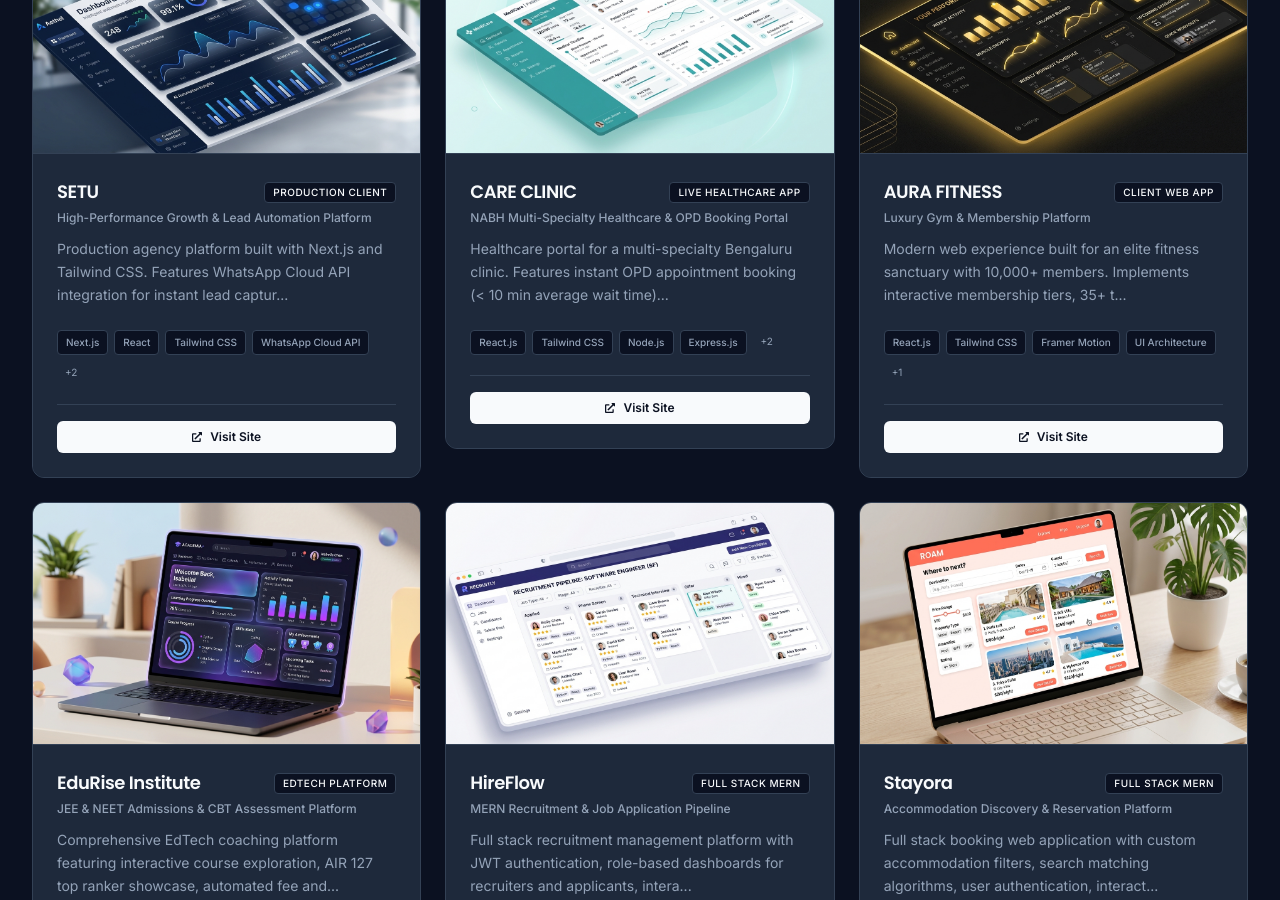
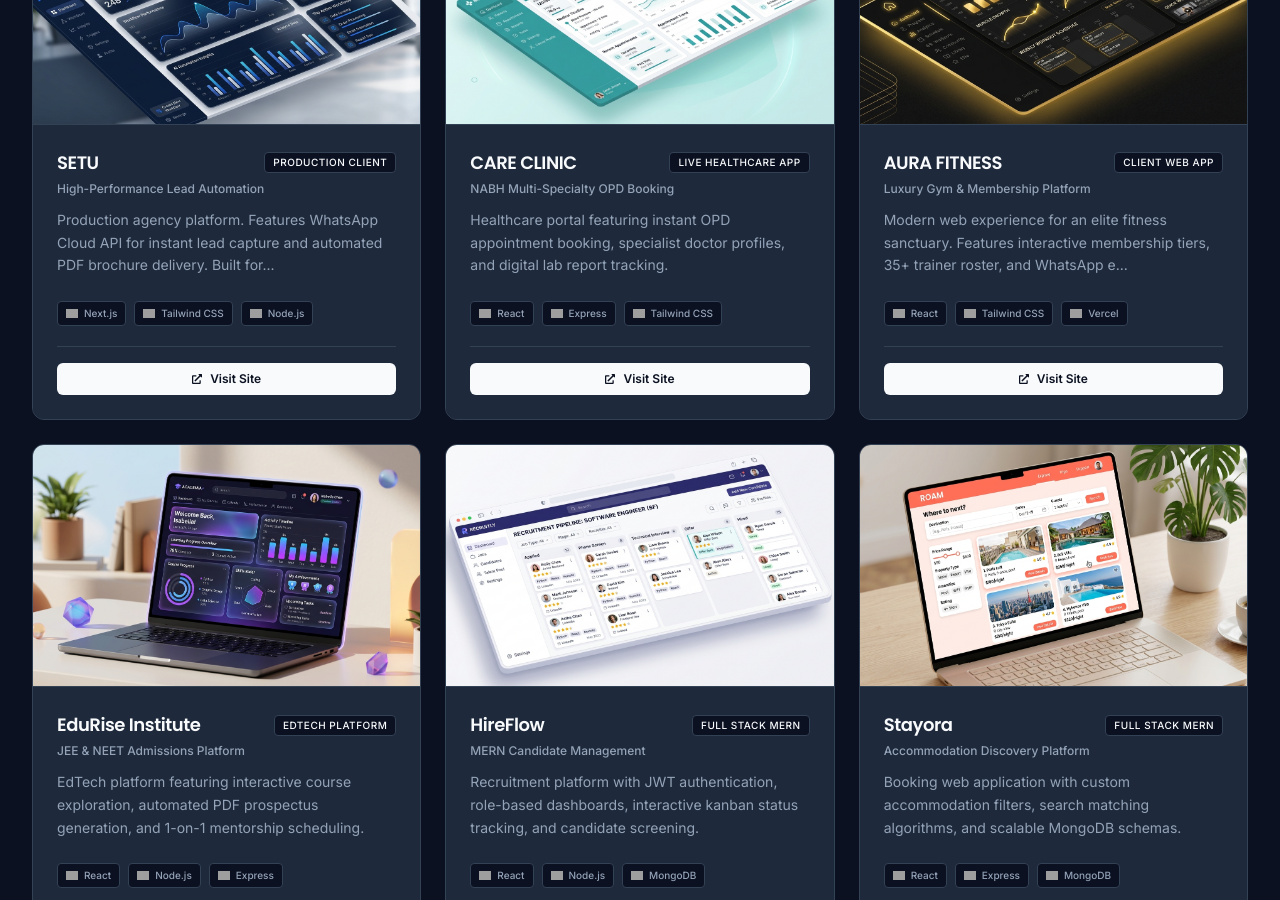
Before and after one commit to Amitrajput111/My-Portfolio, a React (Create React App) app: page / in a window 1280 px wide. Shown: the part 1900-2800 px from the top of the page. Built offline with nearby package versions, Linux system fonts and the light colour scheme; no server answers; grey boxes are pictures that could not be loaded.

Commit message:
fix: final polishing per user feedback. optimize hero image, update achievements & contact, and modernize footer

```diff
--- a/src/components/About.jsx
+++ b/src/components/About.jsx
@@ -17,7 +17,12 @@ const iconMap = {
 
 export default function About() {
   return (
-    <Section id="about" alt>
+    <Section id="about" className="relative overflow-hidden">
+      {/* Colorful Abstract Background */}
+      <div className="absolute top-0 left-0 w-full h-full pointer-events-none overflow-hidden z-0">
+        <div className="absolute -top-40 -left-40 w-96 h-96 bg-emerald-500/10 rounded-full blur-[100px]" />
+        <div className="absolute top-40 -right-40 w-96 h-96 bg-violet-500/10 rounded-full blur-[100px]" />
+      </div>
       <div className="relative z-10">
         <SectionHeading
           label="About Me"
@@ -53,8 +58,8 @@ export default function About() {
                   Full Stack Engineer · Indore, India
                 </p>
                 <div className="flex items-center gap-1.5 mt-2 text-xs text-foreground font-semibold">
-                  <HiCheckCircle size={14} className="text-green-500" />
-                  <span>AWS Certified Developer</span>
+                  <HiCheckCircle size={14} className="text-emerald-500" />
+                  <span>Advanced MERN Stack Certified</span>
                 </div>
               </div>
             </div>
--- a/src/components/Achievements.jsx
+++ b/src/components/Achievements.jsx
@@ -20,7 +20,11 @@ function StatCard({ item, index }) {
       className="p-8 md:p-10 text-center bg-surface border border-border rounded-xl transition-colors hover:border-muted"
     >
       <div className="w-12 h-12 rounded-lg bg-background border border-border flex items-center justify-center mx-auto mb-5 text-foreground">
-        <HiTrendingUp size={24} />
+        {item.iconUrl ? (
+          <img src={item.iconUrl} alt={item.label} className="w-6 h-6 object-contain" />
+        ) : (
+          <HiTrendingUp size={24} />
+        )}
       </div>
       <p className="text-4xl md:text-5xl font-display font-bold text-foreground mb-2">
         {item.textValue ?? (
--- a/src/components/Contact.jsx
+++ b/src/components/Contact.jsx
@@ -89,9 +89,9 @@ export default function Contact() {
                   href={href}
                   target={href.startsWith("mailto") ? undefined : "_blank"}
                   rel="noopener noreferrer"
-                  className="flex items-center gap-4 p-5 bg-surface border border-border hover:border-muted transition-colors rounded-xl rounded-2xl group"
+                  className="flex items-center gap-4 p-5 bg-surface border border-border hover:border-emerald-500/50 transition-colors rounded-xl group"
                 >
-                  <span className="p-3.5 rounded-xl bg-gradient-to-br from-accent/20 to-accent-purple/10 text-foreground border border-accent/20 group-hover:shadow-card-hover transition-shadow duration-300">
+                  <span className="p-3.5 rounded-xl bg-gradient-to-br from-emerald-500/10 to-transparent text-foreground border border-emerald-500/20 group-hover:shadow-[0_0_15px_rgba(16,185,129,0.3)] transition-shadow duration-300">
                     <Icon size={20} />
                   </span>
                   <div>
@@ -112,7 +112,7 @@ export default function Contact() {
             transition={{ duration: 0.6 }}
             className="lg:col-span-3 bg-surface border border-border rounded-xl p-8 md:p-10 space-y-6 relative"
           >
-            <div className="absolute top-0 left-0 right-0 h-1 bg-gradient-to-r from-accent via-accent-purple to-transparent rounded-t-2xl" />
+            <div className="absolute top-0 left-0 right-0 h-1 bg-gradient-to-r from-emerald-500 via-white to-transparent rounded-t-xl" />
 
             <div className="grid sm:grid-cols-2 gap-5">
               <div>
--- a/src/components/Footer.jsx
+++ b/src/components/Footer.jsx
@@ -1,12 +1,22 @@
 import React from "react";
-import { FaGithub, FaLinkedin } from "react-icons/fa";
-import { LeetCodeIcon } from "./ui/Icons";
 import { personalInfo, navLinks } from "../data/portfolioData";
 
 const socialLinks = [
-  { icon: FaGithub, href: personalInfo.github, label: "GitHub" },
-  { icon: FaLinkedin, href: personalInfo.linkedin, label: "LinkedIn" },
-  { icon: LeetCodeIcon, href: personalInfo.leetcode, label: "LeetCode" },
+  {
+    href: personalInfo.github,
+    label: "GitHub",
+    imgUrl: "https://cdn.jsdelivr.net/gh/devicons/devicon@latest/icons/github/github-original.svg"
+  },
+  {
+    href: personalInfo.linkedin,
+    label: "LinkedIn",
+    imgUrl: "https://cdn.jsdelivr.net/gh/devicons/devicon@latest/icons/linkedin/linkedin-original.svg"
+  },
+  {
+    href: personalInfo.leetcode,
+    label: "LeetCode",
+    imgUrl: "https://upload.wikimedia.org/wikipedia/commons/1/19/LeetCode_logo_black.png"
+  },
 ];
 
 export default function Footer() {
@@ -15,8 +25,8 @@ export default function Footer() {
   };
 
   return (
-    <footer className="relative border-t border-white/[0.06] bg-surface pt-20 pb-10 overflow-hidden">
-      <div className="absolute top-0 left-0 right-0 h-px bg-gradient-to-r from-transparent via-accent/30 to-transparent" />
+    <footer className="relative border-t border-border bg-surface pt-20 pb-10 overflow-hidden">
+      <div className="absolute top-0 left-0 right-0 h-px bg-gradient-to-r from-transparent via-emerald-500/30 to-transparent" />
       <div className="absolute top-0 left-1/2 -translate-x-1/2 w-1/3 h-24 bg-foreground/5 blur-3xl pointer-events-none" />
 
       <div className="section-container relative z-10">
@@ -54,28 +64,25 @@ export default function Footer() {
               Connect
             </h4>
             <div className="flex gap-3">
-              {socialLinks.map(({ icon: Icon, href, label }) => (
+              {socialLinks.map(({ href, label, imgUrl }) => (
                 <a
                   key={label}
                   href={href}
                   target="_blank"
                   rel="noopener noreferrer"
                   aria-label={label}
-                  className="p-3.5 bg-surface border border-border rounded-xl rounded-xl text-muted hover:text-foreground hover:shadow-card-hover transition-all duration-300 hover:-translate-y-1"
+                  className="p-3.5 bg-background border border-border rounded-xl hover:shadow-[0_0_15px_rgba(16,185,129,0.3)] hover:border-emerald-500/50 transition-all duration-300 hover:-translate-y-1"
                 >
-                  <Icon size={20} />
+                  <img src={imgUrl} alt={label} className="w-6 h-6 object-contain" />
                 </a>
               ))}
             </div>
           </div>
         </div>
 
-        <div className="border-t border-white/[0.06] pt-10 flex flex-col sm:flex-row items-center justify-between gap-4 text-center sm:text-left">
+        <div className="border-t border-border pt-10 flex flex-col sm:flex-row items-center justify-between gap-4 text-center sm:text-left">
           <p className="text-muted text-sm font-medium">
-            &copy; {new Date().getFullYear()} {personalInfo.name}. All rights reserved.
-          </p>
-          <p className="text-muted/50 text-xs font-medium">
-            Built with React, Tailwind CSS, Framer Motion, and passion for technology.
+            &copy; 2025 Amit Rajput. All Rights Reserved.
           </p>
         </div>
       </div>
--- a/src/components/ui/ProjectCard.jsx
+++ b/src/components/ui/ProjectCard.jsx
@@ -64,13 +64,14 @@ export default function ProjectCard({ project, index }) {
         </p>
 
         {/* Tech pills */}
-        <div className="flex flex-wrap gap-1.5 mb-5">
-          {project.tech.slice(0, 4).map((tech) => (
+        <div className="flex flex-wrap gap-2 mb-5">
+          {project.tech.slice(0, 4).map((t) => (
             <span
-              key={tech}
-              className="text-[10px] px-2 py-1 rounded bg-background text-muted border border-border font-medium"
+              key={t.name}
+              className="inline-flex items-center gap-1.5 text-[10px] px-2 py-1 rounded bg-background text-muted border border-border font-medium hover:text-foreground hover:border-muted transition-colors cursor-default"
             >
-              {tech}
+              {t.logo && <img src={t.logo} alt={t.name} className="w-3 h-3 object-contain" />}
+              {t.name}
             </span>
           ))}
           {project.tech.length > 4 && (
--- a/src/components/ui/ProjectShowcaseSlider.jsx
+++ b/src/components/ui/ProjectShowcaseSlider.jsx
@@ -96,13 +96,14 @@ export default function ProjectShowcaseSlider({ projects = [] }) {
               </p>
 
               {/* Tech stack */}
-              <div className="flex flex-wrap gap-2 mb-8">
+              <div className="flex flex-wrap items-center gap-2 mb-8">
                 {cur.tech.map((t) => (
                   <span
-                    key={t}
-                    className="text-[11px] px-2.5 py-1 rounded bg-background text-muted border border-border font-medium"
+                    key={t.name}
+                    className="inline-flex items-center gap-1.5 text-xs font-semibold px-3 py-1.5 rounded-full bg-surface/50 border border-border text-foreground backdrop-blur-sm"
                   >
-                    {t}
+                    {t.logo && <img src={t.logo} alt={t.name} className="w-4 h-4 object-contain" />}
+                    {t.name}
                   </span>
                 ))}
               </div>
--- a/src/data/portfolioData.js
+++ b/src/data/portfolioData.js
@@ -36,7 +36,7 @@ export const aboutMetrics = [
   { value: 500, suffix: "+", label: "DSA Problems Solved", icon: "code" },
   { value: 6, suffix: "+", label: "Production & Client Apps", icon: "rocket" },
   { value: 2, suffix: "", label: "Engineering Internships", icon: "briefcase" },
-  { textValue: "AWS", label: "Certified Developer", icon: "cloud" },
+  { textValue: "Infosys", label: "Advanced MERN Stack", icon: "cloud" },
 ];
 
 export const skillCategories = [
@@ -125,13 +125,16 @@ export const projects = [
   {
     id: "setu",
     name: "SETU",
-    title: "SETU — Digital Growth & Intelligent Automation",
-    subtitle: "High-Performance Growth & Lead Automation Platform",
-    description:
-      "Production agency platform built with Next.js and Tailwind CSS. Features WhatsApp Cloud API integration for instant lead capture, automated brochure & fee PDF delivery, Google Maps Top-3 ranking optimization, and calendar scheduling.",
+    title: "SETU — Digital Growth Platform",
+    subtitle: "High-Performance Lead Automation",
+    description: "Production agency platform. Features WhatsApp Cloud API for instant lead capture and automated PDF brochure delivery. Built for high conversion.",
     live: "https://setu-platform-dkuh7c2q6-amitrajput111s-projects.vercel.app/",
     github: null,
-    tech: ["Next.js", "React", "Tailwind CSS", "WhatsApp Cloud API", "Node.js", "Vercel"],
+    tech: [
+      { name: "Next.js", logo: "https://cdn.jsdelivr.net/gh/devicons/devicon@latest/icons/nextjs/nextjs-original.svg" },
+      { name: "Tailwind CSS", logo: "https://cdn.jsdelivr.net/gh/devicons/devicon@latest/icons/tailwindcss/tailwindcss-original.svg" },
+      { name: "Node.js", logo: "https://cdn.jsdelivr.net/gh/devicons/devicon@latest/icons/nodejs/nodejs-original.svg" },
+    ],
     category: "Client Platforms",
     badge: "Production Client",
     featured: true,
@@ -139,13 +142,16 @@ export const projects = [
   {
     id: "care-clinic",
     name: "CARE CLINIC",
-    title: "CARE CLINIC — Trusted Care. Closer to You",
-    subtitle: "NABH Multi-Specialty Healthcare & OPD Booking Portal",
-    description:
-      "Healthcare portal for a multi-specialty Bengaluru clinic. Features instant OPD appointment booking (< 10 min average wait time), specialist doctor profiles across 4 departments, digital lab report tracking, and cashless insurance verification.",
+    title: "CARE CLINIC — Healthcare Portal",
+    subtitle: "NABH Multi-Specialty OPD Booking",
+    description: "Healthcare portal featuring instant OPD appointment booking, specialist doctor profiles, and digital lab report tracking.",
     live: "https://client-wheat-seven-38.vercel.app/",
     github: null,
-    tech: ["React.js", "Tailwind CSS", "Node.js", "Express.js", "REST APIs", "Vercel"],
+    tech: [
+      { name: "React", logo: "https://cdn.jsdelivr.net/gh/devicons/devicon@latest/icons/react/react-original.svg" },
+      { name: "Express", logo: "https://cdn.jsdelivr.net/gh/devicons/devicon@latest/icons/express/express-original.svg" },
+      { name: "Tailwind CSS", logo: "https://cdn.jsdelivr.net/gh/devicons/devicon@latest/icons/tailwindcss/tailwindcss-original.svg" },
+    ],
     category: "Client Platforms",
     badge: "Live Healthcare App",
     featured: true,
@@ -153,13 +159,16 @@ export const projects = [
   {
     id: "aura-fitness",
     name: "AURA FITNESS",
-    title: "AURA FITNESS | Premium Luxury Gym & Elite Health Club",
+    title: "AURA FITNESS | Luxury Gym",
     subtitle: "Luxury Gym & Membership Platform",
-    description:
-      "Modern web experience built for an elite fitness sanctuary with 10,000+ members. Implements interactive membership tiers, 35+ trainer roster, interactive facility tour, free trial pass engine, and direct WhatsApp enquiry booking.",
+    description: "Modern web experience for an elite fitness sanctuary. Features interactive membership tiers, 35+ trainer roster, and WhatsApp enquiry booking.",
     live: "https://gym-web-demo-beta.vercel.app/",
     github: null,
-    tech: ["React.js", "Tailwind CSS", "Framer Motion", "UI Architecture", "Vercel"],
+    tech: [
+      { name: "React", logo: "https://cdn.jsdelivr.net/gh/devicons/devicon@latest/icons/react/react-original.svg" },
+      { name: "Tailwind CSS", logo: "https://cdn.jsdelivr.net/gh/devicons/devicon@latest/icons/tailwindcss/tailwindcss-original.svg" },
+      { name: "Vercel", logo: "https://cdn.jsdelivr.net/gh/devicons/devicon@latest/icons/vercel/vercel-original.svg" },
+    ],
     category: "Client Platforms",
     badge: "Client Web App",
     featured: true,
@@ -167,13 +176,16 @@ export const projects = [
   {
     id: "edurise",
     name: "EduRise Institute",
-    title: "EduRise Institute — Admissions & Coaching Ecosystem",
-    subtitle: "JEE & NEET Admissions & CBT Assessment Platform",
-    description:
-      "Comprehensive EdTech coaching platform featuring interactive course exploration, AIR 127 top ranker showcase, automated fee and prospectus PDF generation, bi-weekly CBT mock assessments, and 1-on-1 mentorship scheduling.",
+    title: "EduRise Institute Ecosystem",
+    subtitle: "JEE & NEET Admissions Platform",
+    description: "EdTech platform featuring interactive course exploration, automated PDF prospectus generation, and 1-on-1 mentorship scheduling.",
     live: "https://edurise-admissions.vercel.app/",
     github: null,
-    tech: ["React.js", "Tailwind CSS", "Node.js", "Express.js", "PDF Engine", "Vercel"],
+    tech: [
+      { name: "React", logo: "https://cdn.jsdelivr.net/gh/devicons/devicon@latest/icons/react/react-original.svg" },
+      { name: "Node.js", logo: "https://cdn.jsdelivr.net/gh/devicons/devicon@latest/icons/nodejs/nodejs-original.svg" },
+      { name: "Express", logo: "https://cdn.jsdelivr.net/gh/devicons/devicon@latest/icons/express/express-original.svg" },
+    ],
     category: "Client Platforms",
     badge: "EdTech Platform",
     featured: true,
@@ -181,13 +193,16 @@ export const projects = [
   {
     id: "hireflow",
     name: "HireFlow",
-    title: "HireFlow — Candidate & Recruitment Management",
-    subtitle: "MERN Recruitment & Job Application Pipeline",
-    description:
-      "Full stack recruitment management platform with JWT authentication, role-based dashboards for recruiters and applicants, interactive applicant status tracking, and candidate screening pipelines.",
+    title: "HireFlow — Recruitment Pipeline",
+    subtitle: "MERN Candidate Management",
+    description: "Recruitment platform with JWT authentication, role-based dashboards, interactive kanban status tracking, and candidate screening.",
     live: "https://hireflow-alpha.vercel.app/",
     github: "https://github.com/Amitrajput111/job_portal",
-    tech: ["React.js", "Node.js", "Express.js", "MongoDB", "JWT Auth", "REST APIs"],
+    tech: [
+      { name: "React", logo: "https://cdn.jsdelivr.net/gh/devicons/devicon@latest/icons/react/react-original.svg" },
+      { name: "Node.js", logo: "https://cdn.jsdelivr.net/gh/devicons/devicon@latest/icons/nodejs/nodejs-original.svg" },
+      { name: "MongoDB", logo: "https://cdn.jsdelivr.net/gh/devicons/devicon@latest/icons/mongodb/mongodb-original.svg" },
+    ],
     category: "MERN Stack",
     badge: "Full Stack MERN",
     featured: false,
@@ -195,13 +210,16 @@ export const projects = [
   {
     id: "stayora",
     name: "Stayora",
-    title: "Stayora — Travel Accommodation Booking",
-    subtitle: "Accommodation Discovery & Reservation Platform",
-    description:
-      "Full stack booking web application with custom accommodation filters, search matching algorithms, user authentication, interactive property views, and scalable MongoDB schemas.",
+    title: "Stayora — Travel Booking",
+    subtitle: "Accommodation Discovery Platform",
+    description: "Booking web application with custom accommodation filters, search matching algorithms, and scalable MongoDB schemas.",
     live: "https://stayora-ochre.vercel.app/",
     github: "https://github.com/Amitrajput111/stayora",
-    tech: ["React.js", "Node.js", "Express.js", "MongoDB", "REST APIs", "Tailwind CSS"],
+    tech: [
+      { name: "React", logo: "https://cdn.jsdelivr.net/gh/devicons/devicon@latest/icons/react/react-original.svg" },
+      { name: "Express", logo: "https://cdn.jsdelivr.net/gh/devicons/devicon@latest/icons/express/express-original.svg" },
+      { name: "MongoDB", logo: "https://cdn.jsdelivr.net/gh/devicons/devicon@latest/icons/mongodb/mongodb-original.svg" },
+    ],
     category: "MERN Stack",
     badge: "Full Stack MERN",
     featured: false,
@@ -220,10 +238,10 @@ export const marqueeItems = [
 ];
 
 export const achievements = [
-  { value: 300, suffix: "+", label: "LeetCode Problems Solved" },
-  { value: 200, suffix: "+", label: "GeeksforGeeks Problems Solved" },
-  { value: 6, suffix: "+", label: "Production & Live Apps Deployed" },
-  { textValue: "Team Lead", label: "Hackathon — SKITM Innothon" },
+  { value: 300, suffix: "+", label: "LeetCode Solved", iconUrl: "https://upload.wikimedia.org/wikipedia/commons/1/19/LeetCode_logo_black.png" },
+  { value: 200, suffix: "+", label: "GeeksforGeeks Solved", iconUrl: "https://upload.wikimedia.org/wikipedia/commons/4/43/GeeksforGeeks.svg" },
+  { value: 6, suffix: "+", label: "Live Apps Deployed", iconUrl: null },
+  { value: 500, suffix: "+", label: "GitHub Contributions", iconUrl: "https://cdn.jsdelivr.net/gh/devicons/devicon@latest/icons/github/github-original.svg" },
 ];
 
 export const certifications = [
```
Also changed, not shown: src/components/Hero.jsx (+5 -5 lines).
